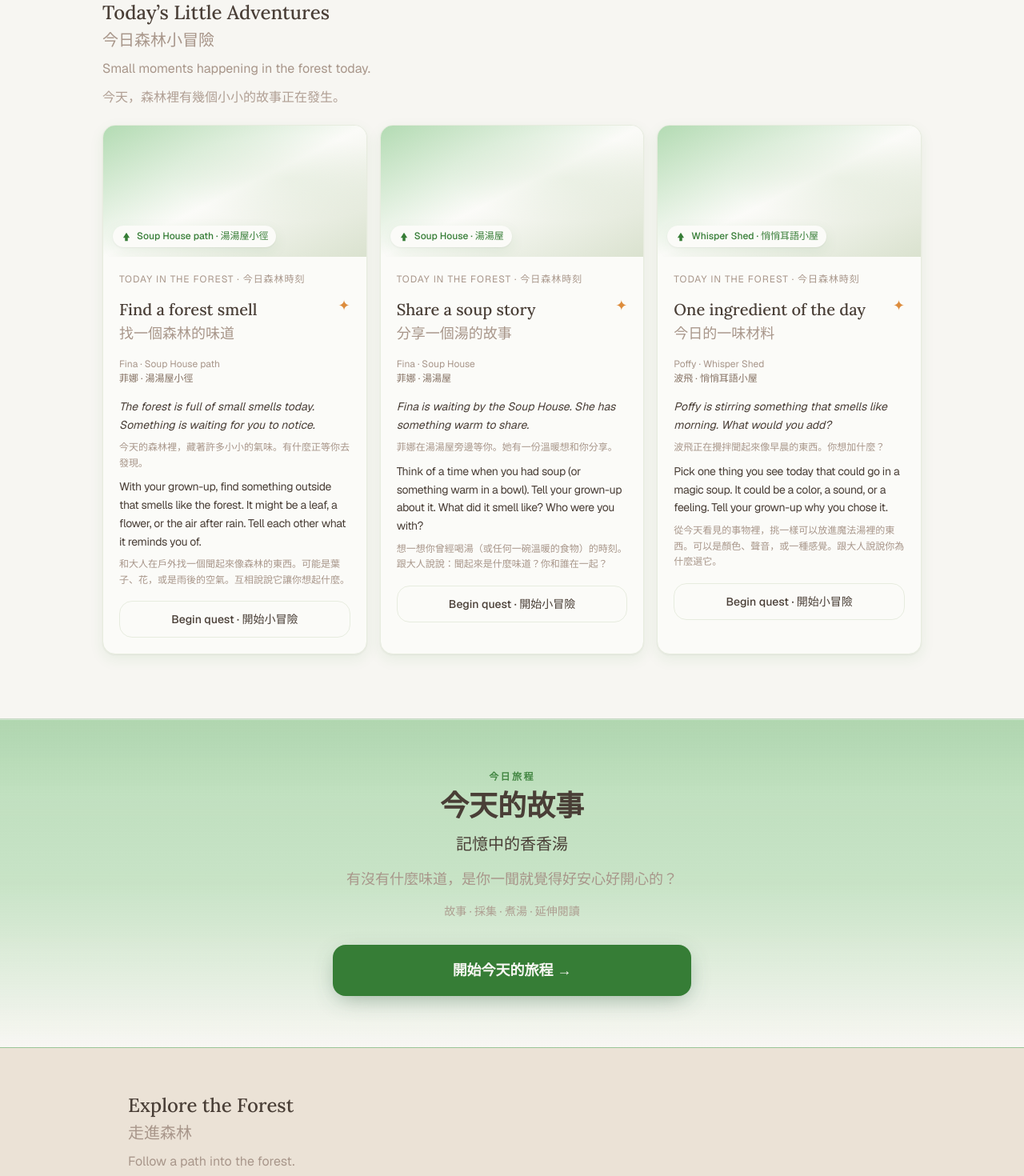
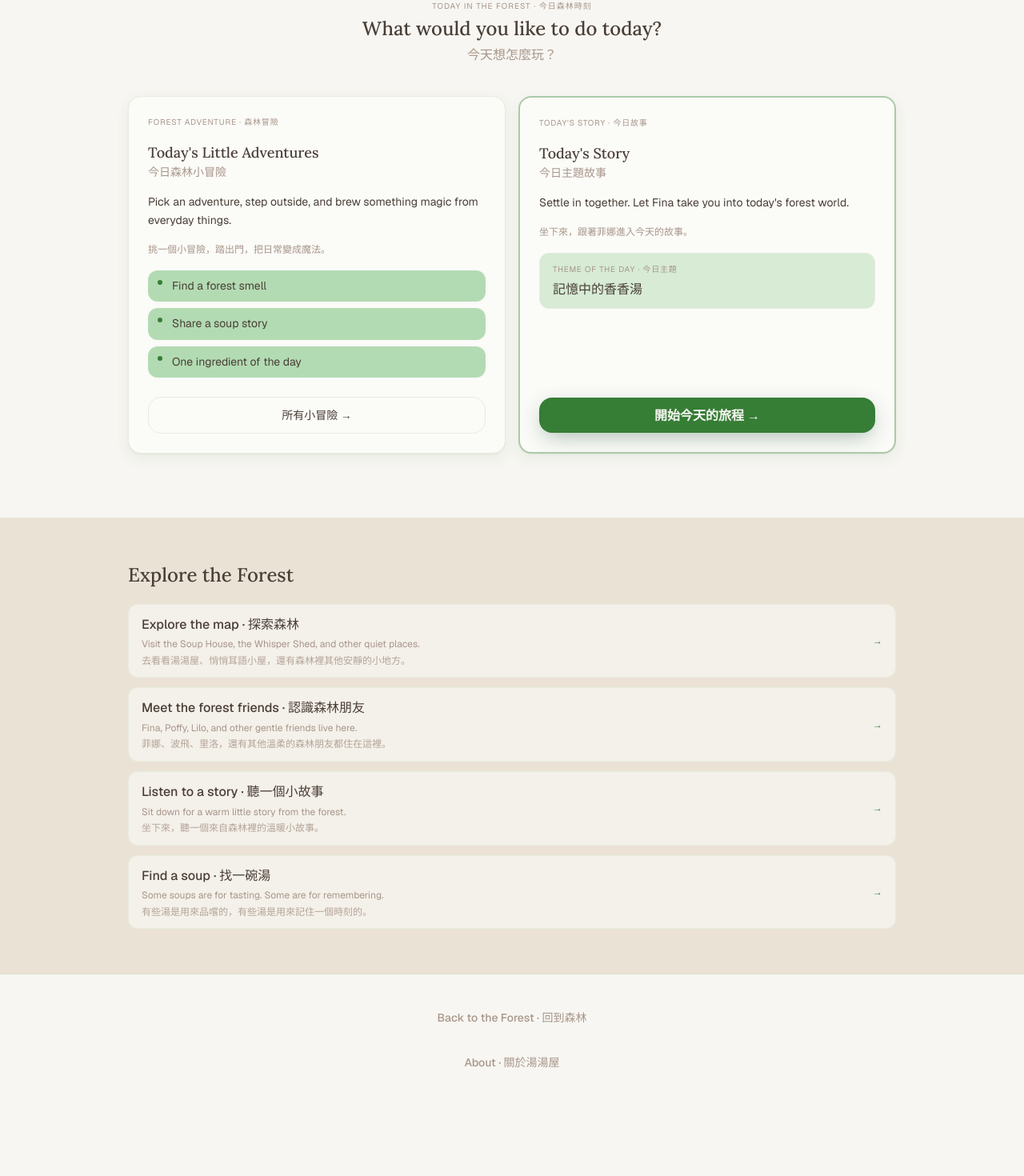
Before and after one commit to awhawha/forest-soup-house, a Next.js app: page / in a window 1280 px wide. Shown: the part 880-2350 px from the top of the page at 80% size. After the commit the page ends 2262 px from the top, so only its background shows below. Built offline with nearby package versions, Linux system fonts and the light colour scheme.

Commit message:
merge adventure and stort at home page, fixing broken images and small bugs

```diff
--- a/app/page.tsx
+++ b/app/page.tsx
@@ -9,7 +9,7 @@ const todaysThemeSlug = "memory-soup" as const;
 
 const entryPaths = [
   {
-    title: "Explore the forest · 走進森林",
+    title: "Explore the map · 探索森林",
     href: "/world",
     description:
       "Visit the Soup House, the Whisper Shed, and other quiet places.",
@@ -80,81 +80,123 @@ export default function HomePage() {
             推開木門，感官、故事和遊戲在這裡交織成奇妙冒險
           </p>
           <div className="mt-sp-8 opacity-0 animate-fade-in-up" style={{ animationDelay: "0.42s" }}>
-            <Button
+            {/* <Button
               variant="primary"
               href="#explore"
               className="font-heading shadow-[var(--shadow-warm)]"
             >
               Explore the forest · 走進森林
-            </Button>
+            </Button> */}
           </div>
         </div>
       </section>
 
-      <div className="mx-auto w-full max-w-6xl px-6 py-14 md:px-8 md:py-20">
-        <div className="mx-auto w-full max-w-5xl">
-          {/* 1. Today’s Little Adventures */}
-          <section
-            className="space-y-5"
-            aria-label="Today's Little Adventures"
-          >
-            <div className="space-y-2">
+
+
+      <section className="py-14 md:py-20" aria-label="Today's choice">
+  <div className="mx-auto w-full max-w-5xl px-6 md:px-8">
+
+    {/* Header */}
+    <div className="mb-10 space-y-1 text-center">
+      <p className="text-[10px] uppercase tracking-[0.1em] text-wood-muted">
+        Today in the forest · 今日森林時刻
+      </p>
       <h2 className="font-heading text-xl font-medium text-wood md:text-2xl">
-                <span className="block">Today’s Little Adventures</span>
-                <span className="mt-1 block text-lg font-normal text-wood-muted md:text-xl">
-                  今日森林小冒險
+        What would you like to do today?
+        <span className="mt-1 block text-base font-normal text-wood-muted">
+          今天想怎麼玩？
         </span>
       </h2>
-              <p className="text-sm leading-7 text-wood-muted md:text-base">
-                Small moments happening in the forest today.
+    </div>
+
+    {/* Two-column choice */}
+    <div className="grid grid-cols-1 gap-4 md:grid-cols-2">
+
+      {/* Left: Adventures */}
+      <div className="flex flex-col gap-sp-4 overflow-hidden rounded-2xl border border-border-card bg-paper-card p-sp-6 shadow-[var(--shadow-paper)]">
+        <p className="text-[10px] uppercase tracking-[0.08em] text-wood-muted">
+          Forest adventure · 森林冒險
         </p>
-              <p className="text-sm leading-7 text-wood-muted/90 md:text-base">
-                今天，森林裡有幾個小小的故事正在發生。
+        <div>
+          <h3 className="font-heading text-lg font-medium text-wood">
+            Today's Little Adventures
+          </h3>
+          <p className="text-sm text-wood-muted">今日森林小冒險</p>
+        </div>
+        <p className="text-sm leading-relaxed text-wood">
+          Pick an adventure, step outside, and brew something magic from everyday things.
+        </p>
+        <p className="text-xs leading-relaxed text-wood-muted">
+          挑一個小冒險，踏出門，把日常變成魔法。
+        </p>
+
+        {/* Mini adventure list */}
+        <div className="flex flex-col gap-2">
+          {todays.map((adventure) => (
+            <Link
+              key={adventure.id}
+              href={`/adventures/${adventure.slug}`}
+              className="flex items-start gap-3 rounded-xl bg-moss-pale px-3 py-2.5 text-sm transition-colors hover:bg-moss-pale/80"
+            >
+              <span className="mt-0.5 size-1.5 shrink-0 rounded-full bg-moss" />
+              <span className="leading-snug text-wood">{adventure.title}</span>
+            </Link>
+          ))}
+        </div>
+
+        <div className="mt-auto pt-2">
+          <Link
+            href="/adventures"
+            className="btn btn-outline btn-md w-full justify-center text-sm"
+          >
+            所有小冒險 →
+          </Link>
+        </div>
+      </div>
+
+      {/* Right: Story */}
+      {todaysTheme ? (
+        <div className="flex flex-col gap-sp-4 overflow-hidden rounded-2xl border-2 border-moss/40 bg-paper-card p-sp-6 shadow-[var(--shadow-paper)]">
+          <p className="text-[10px] uppercase tracking-[0.08em] text-wood-muted">
+            Today's story · 今日故事
+          </p>
+          <div>
+            <h3 className="font-heading text-lg font-medium text-wood">
+              Today's Story
+            </h3>
+            <p className="text-sm text-wood-muted">今日主題故事</p>
+          </div>
+          <p className="text-sm leading-relaxed text-wood">
+            Settle in together. Let Fina take you into today's forest world.
+          </p>
+          <p className="text-xs leading-relaxed text-wood-muted">
+            坐下來，跟著菲娜進入今天的故事。
+          </p>
+
+          {/* Today's theme */}
+          <div className="rounded-xl border border-border-card bg-moss-pale/50 px-4 py-3">
+            <p className="text-[10px] uppercase tracking-[0.08em] text-wood-muted">
+              Theme of the day · 今日主題
+            </p>
+            <p className="mt-1 font-heading text-base font-medium text-wood">
+              {todaysTheme.title}
             </p>
           </div>
 
-            <div className="grid grid-cols-1 gap-4 lg:grid-cols-3">
-              {todays.map((adventure) => (
-                <TodaysAdventureCard
-                  key={adventure.id}
-                  adventure={adventure}
-                />
-              ))}
-            </div>
-          </section>
-        </div>
-      </div>
-
-      {/* Today's journey — above Explore the forest */}
-      {todaysTheme ? (
-        <section
-          className="relative border-y border-moss/25 bg-gradient-to-b from-moss-pale/90 via-moss-pale/70 to-paper/95 py-12 shadow-[inset_0_1px_0_0_rgba(255,255,255,0.5)] md:py-16"
-          aria-label="Today's journey"
-        >
-          <div className="pointer-events-none absolute inset-x-0 top-0 h-24 bg-gradient-to-b from-moss/8 to-transparent" aria-hidden />
-          <div className="relative mx-auto w-full max-w-3xl px-6 text-center md:px-8">
-            <p className="text-[11px] font-semibold uppercase tracking-[0.2em] text-moss/90 sm:text-xs">今日旅程</p>
-            <h2 className="mt-sp-2 font-heading text-2xl font-semibold text-wood sm:text-3xl md:text-4xl">
-              今天的故事
-            </h2>
-            <p className="mx-auto mt-sp-3 max-w-xl text-lg font-medium leading-relaxed text-wood sm:text-xl">
-              {todaysTheme.title}
-            </p>
-            <p className="mx-auto mt-sp-3 max-w-xl text-base leading-relaxed text-wood-muted sm:text-lg">
-              {todaysTheme.tagline}
-            </p>
-            <p className="mt-sp-4 text-xs text-wood-muted/90 sm:text-sm">故事 · 採集 · 煮湯 · 延伸閱讀</p>
-            <div className="mt-sp-8">
+          <div className="mt-auto pt-2">
             <Link
               href={`/themes/${todaysThemeSlug}`}
-                className="inline-flex min-h-[3.25rem] w-full max-w-md items-center justify-center rounded-2xl border-2 border-moss/40 bg-moss px-6 py-sp-4 font-heading text-base font-semibold text-paper shadow-[0_8px_28px_-6px_rgba(45,90,65,0.45)] transition-[transform,box-shadow] hover:border-moss-hover hover:bg-moss-hover hover:shadow-[0_12px_32px_-8px_rgba(45,90,65,0.5)] focus:outline-none focus-visible:ring-2 focus-visible:ring-moss/50 focus-visible:ring-offset-2 focus-visible:ring-offset-moss-pale motion-reduce:transition-none sm:text-lg"
+              className="inline-flex min-h-[2.75rem] w-full items-center justify-center rounded-2xl border-2 border-moss/40 bg-moss px-6 font-heading text-sm font-semibold text-paper shadow-[0_8px_28px_-6px_rgba(45,90,65,0.45)] transition-[transform,box-shadow] hover:border-moss-hover hover:bg-moss-hover sm:text-base"
             >
               開始今天的旅程 →
             </Link>
           </div>
         </div>
+      ) : null}
+
+    </div>
+  </div>
 </section>
-      ) : null}
 
       {/* 3. Explore section band */}
       <section id="explore" className="bg-paper-section py-12 md:py-14" aria-label="Explore the forest">
@@ -163,16 +205,10 @@ export default function HomePage() {
             <div className="space-y-2">
               <h2 className="font-heading text-xl font-medium text-wood md:text-2xl">
                 <span className="block">Explore the Forest</span>
-                <span className="mt-1 block text-lg font-normal text-wood-muted md:text-xl">
+                {/* <span className="mt-1 block text-lg font-normal text-wood-muted md:text-xl">
                   走進森林
-                </span>
+                </span> */}
               </h2>
-              <p className="text-sm leading-7 text-wood-muted md:text-base">
-                Follow a path into the forest.
-              </p>
-              <p className="text-sm leading-7 text-wood-muted/90 md:text-base">
-                跟著一條小路，慢慢走進森林裡。
-              </p>
             </div>
 
             <div className="grid grid-cols-1 gap-3">
--- a/components/CharacterProfile.tsx
+++ b/components/CharacterProfile.tsx
@@ -6,42 +6,52 @@ interface CharacterProfileProps {
   character: Character;
 }
 
-/**
- * Full character page content: name, optional image, bio, quote, optional links.
- * Editorial layout: flowing prose, not a card. Gracefully omits optional fields.
- */
 export function CharacterProfile({ character }: CharacterProfileProps) {
-  const { name, tagline, bio, quote, quoteAttribution, image, links } = character;
+  const { name, nameZh, tagline, taglineZh, bio, bioZh, quote, quoteZh, quoteAttribution, image, links } = character;
 
   return (
     <article className="mx-auto max-w-2xl px-page-px py-page-py sm:px-page-px-sm sm:py-page-py-sm">
-      {image ? (
-        <div className="relative mb-sp-6 aspect-square max-w-[200px] overflow-hidden rounded-2xl bg-paper-card sm:max-w-[240px]">
-          {/* eslint-disable-next-line @next/next/no-img-element */}
-          <img src={image} alt="" className="h-full w-full object-cover" />
-        </div>
-      ) : null}
 
+      {/* Name */}
       <h1 className="font-heading text-2xl font-medium text-wood sm:text-3xl">
         {name}
+        {nameZh && (
+          <span className="ml-3 text-xl font-normal text-wood-muted">{nameZh}</span>
+        )}
       </h1>
-      <p className="mt-sp-1 text-wood-muted leading-relaxed">{tagline}</p>
 
-      {bio ? (
-        <div className="mt-sp-6 space-y-4 text-wood leading-relaxed">
-          {bio.split(/\n\n+/).map((paragraph, i) => (
+      {/* Tagline */}
+      <p className="mt-sp-1 leading-relaxed text-wood-muted">{tagline}</p>
+      {taglineZh && (
+        <p className="mt-0.5 text-sm leading-relaxed text-wood-soft">{taglineZh}</p>
+      )}
+
+      {/* Bio */}
+      {(bio || bioZh) && (
+        <div className="mt-sp-6 space-y-4 leading-relaxed text-wood">
+          {bio?.split(/\n\n+/).map((paragraph, i) => (
             <p key={i}>{paragraph}</p>
           ))}
+          {bioZh && (
+            <p className="text-sm leading-relaxed text-wood-muted">{bioZh}</p>
+          )}
         </div>
-      ) : null}
+      )}
 
-      {quote ? (
-        <div className="mt-sp-6">
+      {/* Quote */}
+      {quote && (
+        <div className="mt-sp-6 space-y-2">
           <NarrationBlock text={quote} attribution={quoteAttribution} />
+          {quoteZh && (
+            <p className="pl-4 text-sm italic leading-relaxed text-wood-muted border-l-2 border-border-paper">
+              {quoteZh}
+            </p>
+          )}
         </div>
-      ) : null}
+      )}
 
-      {links && links.length > 0 ? (
+      {/* Links */}
+      {links && links.length > 0 && (
         <ul className="mt-sp-8 flex flex-col gap-sp-3 sm:flex-row sm:flex-wrap">
           {links.map(({ label, href }) => (
             <li key={href}>
@@ -51,7 +61,7 @@ export function CharacterProfile({ character }: CharacterProfileProps) {
             </li>
           ))}
         </ul>
-      ) : null}
+      )}
     </article>
   );
 }
--- a/components/SiteHeaderNav.tsx
+++ b/components/SiteHeaderNav.tsx
@@ -50,18 +50,15 @@ export function SiteHeaderNav() {
   return (
     <div className="relative flex min-w-0 flex-1 items-center justify-end">
       <nav
-        className="hidden min-w-0 flex-1 flex-nowrap items-center gap-x-card-gap-sm lg:flex"
+      className="hidden min-w-0 flex-1 flex-nowrap items-center justify-end gap-x-card-gap-sm lg:flex"
       aria-label="Main navigation"
     >
-        {/* Dropdown must not sit inside overflow-x-auto or the panel is clipped */}
       <ForestWorldDropdown />
-        <div className="flex min-w-0 flex-1 flex-nowrap items-center justify-end gap-x-card-gap-sm overflow-x-auto scrollbar-hide">
       {TOP_LEVEL_NAV_LINKS.map(({ href, label }) => (
         <Link key={href} href={href} className={navLinkClass}>
           {label}
         </Link>
       ))}
-        </div>
     </nav>
 
       <button
--- a/components/cards/CharacterCard.tsx
+++ b/components/cards/CharacterCard.tsx
@@ -16,21 +16,21 @@ interface CharacterCardProps {
  *   min-h-tap-target → --tap-target   (44px) min tap height
  */
 export function CharacterCard({ character }: CharacterCardProps) {
-  const { slug, name, tagline, image } = character;
+  const { slug, name, nameZh, tagline, taglineZh, image } = character;
 
   return (
     <Link
       href={`/characters/${slug}`}
       className="block min-h-tap-target rounded-2xl border border-border-paper bg-paper-card/80 p-card-padding transition-[box-shadow,transform] hover:border-border-paper hover:shadow-md hover:shadow-wood/5 focus:outline-none focus:ring-2 focus:ring-moss/40 focus:ring-offset-2 focus:ring-offset-paper motion-reduce:hover:shadow-none motion-reduce:hover:translate-y-0 hover:-translate-y-0.5"
     >
-      {image ? (
-        <div className="relative mb-sp-3 aspect-square w-20 overflow-hidden rounded-xl bg-border-paper">
-          {/* eslint-disable-next-line @next/next/no-img-element */}
-          <img src={image} alt="" className="h-full w-full object-cover" />
-        </div>
-      ) : null}
       <span className="font-medium text-wood">{name}</span>
+      {nameZh && (
+        <span className="ml-2 text-sm font-normal text-wood-muted">{nameZh}</span>
+      )}
       <p className="mt-sp-1 text-sm text-wood-muted leading-snug">{tagline}</p>
+      {taglineZh && (
+        <p className="mt-0.5 text-xs text-wood-soft leading-snug">{taglineZh}</p>
+      )}
     </Link>
   );
 }
--- a/data/characters.ts
+++ b/data/characters.ts
@@ -6,9 +6,13 @@
 export interface Character {
   slug: string;
   name: string;
+  nameZh?: string;
   tagline: string;
+  taglineZh?: string;
   bio?: string;
+  bioZh?: string;
   quote?: string;
+  quoteZh?: string;
   quoteAttribution?: string;
   image?: string;
   links?: { label: string; href: string }[];
@@ -18,10 +22,14 @@ export const characters: Character[] = [
   {
     slug: "fina",
     name: "Fina",
+    nameZh: "菲娜",
     tagline: "Curious fox who loves soup and asks the best questions.",
+    taglineZh: "愛喝湯、愛問問題的好奇小狐狸。",
     bio: "Fina is a curious fox who lives in the forest. She loves to smell the herbs in the Soup House and ask Poffy what's in the pot. When she's not exploring, she likes to sit by the fire and listen to stories.",
+    bioZh: "菲娜是一隻住在森林裡的好奇小狐狸。她喜歡在湯湯屋聞香草的味道，也愛問波飛鍋裡裝的是什麼。不去探險的時候，她會坐在火堆旁聽故事。",
     quote: "Soup is best when you share it.",
-    quoteAttribution: "— Fina",
+    quoteZh: "湯，要分享才最好喝。",
+    quoteAttribution: "— Fina · 菲娜",
     image: "/images/characters/fina.png",
     links: [
       { label: "Read a story with Fina", href: "/stories" },
@@ -31,13 +39,17 @@ export const characters: Character[] = [
   {
     slug: "poffy",
     name: "Poffy",
+    nameZh: "波飛",
     tagline: "Magical helper who stirs the pot and keeps everyone warm.",
+    taglineZh: "攪動湯鍋、讓大家都暖和的魔法小幫手。",
     image: "/images/characters/poffy.png",
   },
   {
     slug: "lilo",
     name: "Lilo",
+    nameZh: "里洛",
     tagline: "Guardian of ingredients. Loves to experiment in the Soup Magic Lab.",
+    taglineZh: "材料守護者，最愛在湯湯魔法實驗室裡搗鼓新配方。",
     image: "/images/characters/lilo.png",
   },
 ];
```
Lines whose indentation alone changed are shown as unchanged.
